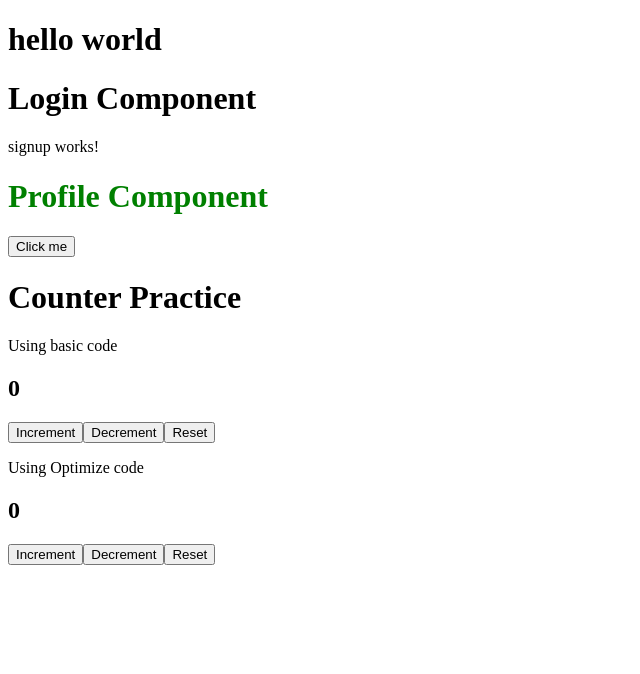
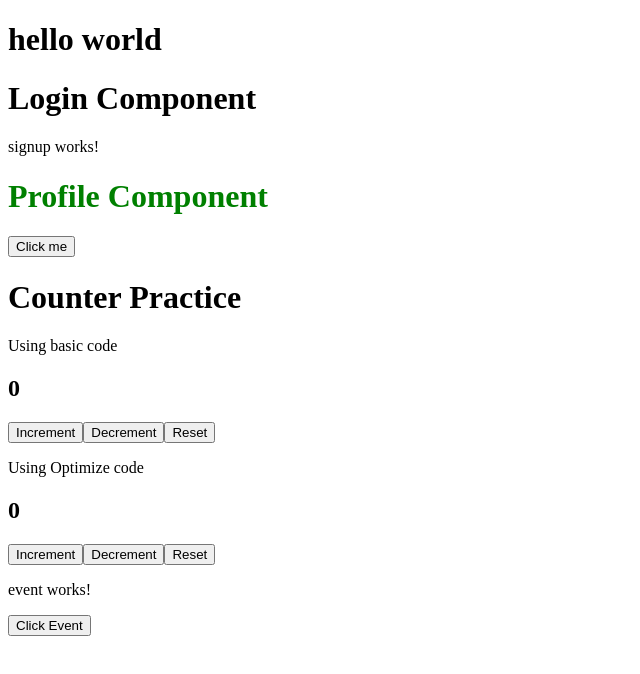
Before and after one commit to Abhiscoder/Angular-, an Angular app: page / in a window 1280 px wide. Shown: the top 674 px of the page, without its empty margins (0-640 px from the left). Built offline with nearby package versions, Linux system fonts and the light colour scheme.

Commit message:
event and mouse event

```diff
--- a/src/app/app.html
+++ b/src/app/app.html
@@ -8,3 +8,6 @@
 
 <!-- counter task -->
 <app-counter></app-counter>
+
+<!-- event -->
+<app-eventt></app-eventt>
--- a/src/app/app.ts
+++ b/src/app/app.ts
@@ -4,11 +4,12 @@ import { Login } from './login/login';
 import { Signup } from './signup/signup';
 import { profile } from './profile/profile';
 import { Counter } from './counter/counter';
+import { Eventt } from './eventt/eventt';
 
 @Component({
   selector: 'app-root',
   // imports: [RouterOutlet],
-  imports: [Login, Signup, profile, Counter],
+  imports: [Login, Signup, profile, Counter, Eventt],
   templateUrl: './app.html',
   styleUrl: './app.css',
 })
--- /dev/null
+++ b/src/app/eventt/eventt.html
@@ -0,0 +1,3 @@
+<p>event works!</p>
+
+<button (click)="handleEvent($event)" class="event-btn">Click Event</button>
--- /dev/null
+++ b/src/app/eventt/eventt.ts
@@ -0,0 +1,15 @@
+import { Component } from '@angular/core';
+
+@Component({
+  selector: 'app-eventt',
+  imports: [],
+  templateUrl: './eventt.html',
+  styleUrl: './eventt.css',
+})
+export class Eventt {
+  handleEvent(event: MouseEvent) {
+    console.log('Type:', event.type);
+    console.log('Target:', event.target);
+    console.log('class:', (event.target as Element).className);
+  }
+}
```
Also changed, not shown: src/app/eventt/eventt.css (added), 1 other file (tests, documents, lock files or other folders).
